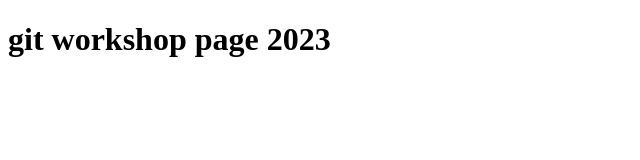
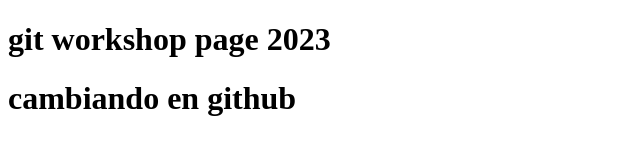
Before and after one commit to jimenaCastro73/Workshop-git-taller, a plain HTML site: page index.html in a window 1280 px wide. Shown: the whole page, without its empty margins (0-640 px from the left). Drawn offline with Linux system fonts and the light colour scheme.

Commit message:
cambiando en github

```diff
--- a/index.html
+++ b/index.html
@@ -7,5 +7,6 @@
 </head>
 <body>
     <h1>git workshop page 2023</h1>
+    <h1>cambiando en github</h1>
 </body>
 </html>
```
